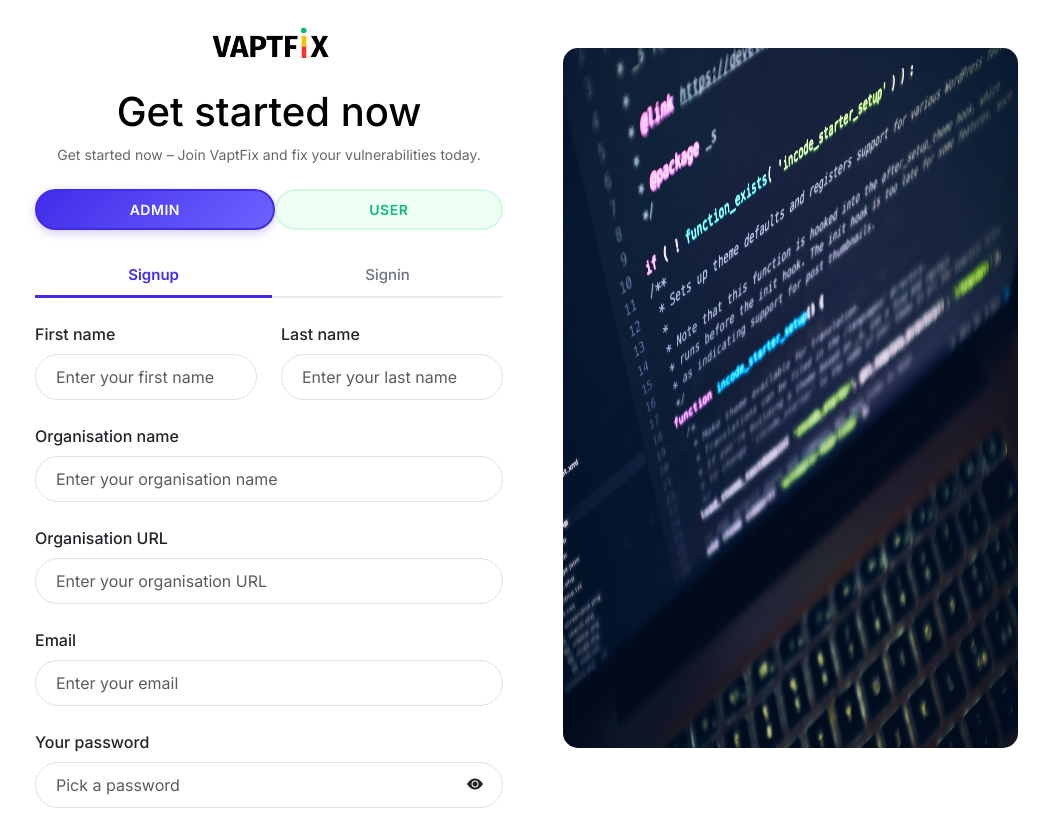
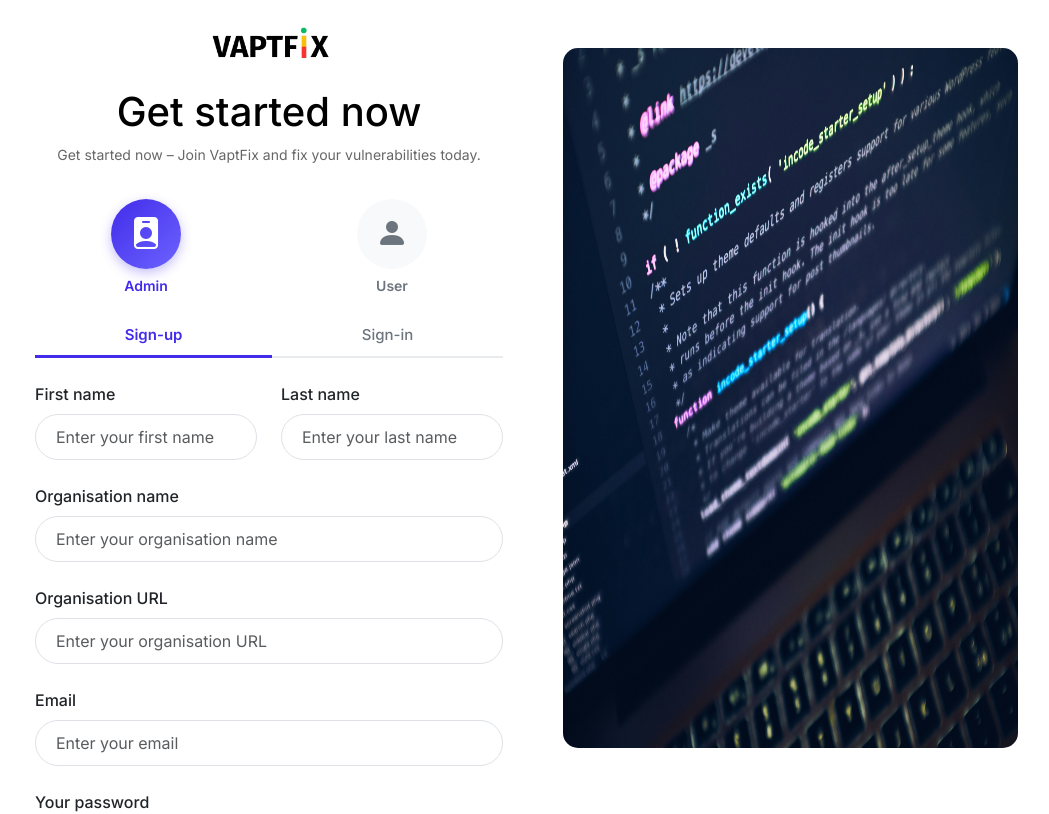
Before and after one commit to arsh321485/vapt-frontend, a Vue app in the folder vapt-fix/: page /auth in a window 1280 px wide. Shown: the top 814 px of the page, without its empty margins (83-1132 px from the left). Built offline with nearby package versions, Linux system fonts and the light colour scheme; no server answers.

Commit message:
design changed

```diff
--- a/vapt-fix/src/components/admin-component/Header.vue
+++ b/vapt-fix/src/components/admin-component/Header.vue
@@ -3,7 +3,7 @@
     <nav class="navbar navbar-expand-lg fixed-top">
     <div class="container-fluid">
 
-    <img src="@/assets/images/logo-capital-smallsize.png" alt="logo" class="me-5">
+    <img src="@/assets/images/vaptfix_white.png" alt="logo" class="me-5">
      <!-- <div class="browser-bar" style="height: 40px;">
         <img src="@/assets/images/logo-capital.png" alt="">
       </div>  -->
--- a/vapt-fix/src/views/admin-views/AuthView.vue
+++ b/vapt-fix/src/views/admin-views/AuthView.vue
@@ -17,32 +17,38 @@
           <h1 class="form-heading mb-2 text-center">{{ headingText }}</h1>
           <p class="form-subheading mb-4 text-center">{{ subheadingText }}</p>
 
-          <!-- Main Tabs: Admin | User -->
-          <ul class="nav nav-pills nav-fill mb-4 main-tabs">
-            <li class="nav-item">
-              <a
-                class="nav-link admin-tab"
+          <!-- Main Tabs: Admin | User with Profile Icons -->
+          <div class="main-tabs-container mb-2">
+            <div class="row">
+              <div class="col-6">
+                <div
+                  class="profile-tab"
                   :class="{ active: activeMainTab === 'admin' }"
-                @click.prevent="switchMainTab('admin')"
-                href="#"
+                  @click="switchMainTab('admin')"
                 >
-                Admin
-              </a>
-            </li>
-            <li class="nav-item">
-              <a
-                class="nav-link user-tab"
+                  <div class="profile-icon-wrapper">
+                    <i class="bi bi-person-badge-fill profile-icon"></i>
+                  </div>
+                  <p class="profile-label">Admin</p>
+                </div>
+              </div>
+              <div class="col-6">
+                <div
+                  class="profile-tab"
                   :class="{ active: activeMainTab === 'user' }"
-                @click.prevent="switchMainTab('user')"
-                href="#"
+                  @click="switchMainTab('user')"
                 >
-                User
-              </a>
-            </li>
-          </ul>
+                  <div class="profile-icon-wrapper">
+                    <i class="bi bi-person-fill profile-icon"></i>
+                  </div>
+                  <p class="profile-label">User</p>
+                </div>
+              </div>
+            </div>
+          </div>
 
           <!-- Sub Tabs: Signup | Signin -->
-          <ul class="nav nav-pills nav-fill mb-4 sub-tabs">
+          <ul class="nav nav-pills nav-fill mb-3 sub-tabs">
             <li class="nav-item">
               <a
                 class="nav-link"
@@ -50,7 +56,7 @@
                 @click.prevent="switchSubTab('signup')"
                 href="#"
               >
-                Signup
+                Sign-up
               </a>
             </li>
             <li class="nav-item">
@@ -60,7 +66,7 @@
                 @click.prevent="switchSubTab('signin')"
                 href="#"
               >
-                Signin
+                Sign-in
               </a>
             </li>
           </ul>
@@ -89,6 +95,14 @@
               <div class="mb-3 mt-4">
                 <label class="form-label">Organisation URL</label>
                 <input type="url" class="form-control" v-model="currentForm.organisation_url" placeholder="Enter your organisation URL" required />
+              </div>
+            </template>
+
+            <!-- User Signup Fields -->
+            <template v-if="!isAdmin && isSignup">
+              <div class="mb-3">
+                <label class="form-label">Name</label>
+                <input type="text" class="form-control" v-model="currentForm.name" placeholder="Enter your name" required />
               </div>
             </template>
 
@@ -144,7 +158,7 @@
             </template>
 
             <!-- reCAPTCHA -->
-            <div :id="recaptchaContainerId" class="mb-3"></div>
+            <div :id="recaptchaContainerId" :key="recaptchaContainerId" class="mb-3"></div>
 
             <!-- Submit Button -->
             <button type="submit" class="btn btn-vaptfix w-100 py-2 mt-3" :disabled="loading">
@@ -160,8 +174,16 @@
             <hr class="flex-grow-1">
           </div>
 
-          <!-- Google OAuth Button -->
-          <div :id="googleButtonId" class="mt-3">
+          <!-- Google OAuth Button - Admin -->
+          <div v-if="isAdmin" :id="googleButtonId" class="mt-3">
+            <button type="button" class="btn btn-outline-dark rounded-pill mb-2 w-100">
+              <img src="@/assets/images/google-icon.png" style="height: 23px; width: 23px; margin-top: -1px;" />
+              {{ googleButtonText }}
+            </button>
+          </div>
+
+          <!-- Google OAuth Button - User -->
+          <div v-else :id="googleButtonId" class="mt-3">
             <button type="button" class="btn btn-outline-dark rounded-pill mb-2 w-100">
               <img src="@/assets/images/google-icon.png" style="height: 23px; width: 23px; margin-top: -1px;" />
               {{ googleButtonText }}
@@ -169,7 +191,7 @@
           </div>
 
           <!-- Toggle Link (Signup ↔ Signin) -->
-          <p class="text-center pt-3 mt-2">
+          <!-- <p class="text-center pt-3 mt-2">
             <template v-if="isSignup">
               Already have an account?
               <a href="#" @click.prevent="switchSubTab('signin')" class="text-decoration-none" style="color: #422CE9;">
@@ -182,7 +204,7 @@
                 Signup
               </a>
             </template>
-          </p>
+          </p> -->
         </div>
 
         <!-- Right Image Section -->
@@ -224,6 +246,7 @@ export default {
         password: ''
       },
       userSignupForm: {
+        name: '',
         email: '',
         password: '',
         confirm_password: ''
@@ -242,6 +265,7 @@ export default {
 
       loading: false,
       recaptchaReady: false,
+      recaptchaWidgetId: null,
       authStore: useAuthStore()
     };
   },
@@ -358,9 +382,9 @@ export default {
         }
       }
 
-      // reCAPTCHA validation (only for admin)
-      if (this.isAdmin && window.grecaptcha) {
-        const recaptchaResponse = window.grecaptcha.getResponse();
+      // reCAPTCHA validation (for all forms)
+      if (window.grecaptcha && this.recaptchaWidgetId !== null) {
+        const recaptchaResponse = window.grecaptcha.getResponse(this.recaptchaWidgetId);
         if (!recaptchaResponse) {
           Swal.fire('Error', 'Please verify you are not a robot', 'error');
           return false;
@@ -422,8 +446,10 @@ export default {
           }
         }
 
-        Swal.fire('Error', errorMessage, 'error');
-        if (window.grecaptcha) window.grecaptcha.reset();
+        Swal.fire(errorMessage);
+        if (window.grecaptcha && this.recaptchaWidgetId !== null) {
+          window.grecaptcha.reset(this.recaptchaWidgetId);
+        }
       }
     },
 
@@ -442,7 +468,9 @@ export default {
         await this.checkAndRedirect();
       } else {
         Swal.fire('Error', result.message || 'Login failed', 'error');
-        if (window.grecaptcha) window.grecaptcha.reset();
+        if (window.grecaptcha && this.recaptchaWidgetId !== null) {
+          window.grecaptcha.reset(this.recaptchaWidgetId);
+        }
       }
     },
 
@@ -457,7 +485,13 @@ export default {
           return;
         }
 
+        // Redirect based on user type
+        if (this.isAdmin) {
           await this.checkAndRedirect();
+        } else {
+          // User Google OAuth - redirect to user dashboard
+          this.$router.push('/userdashboard');
+        }
       } catch (error) {
         console.error('Google login error:', error);
         Swal.fire('Error', 'Something went wrong during Google login', 'error');
@@ -512,26 +546,47 @@ export default {
 
     // Initialize reCAPTCHA
     initializeRecaptcha() {
-      if (!window.grecaptcha || !this.isAdmin) return;
+      if (!window.grecaptcha || !window.grecaptcha.render) return;
 
+      this.$nextTick(() => {
         const container = document.getElementById(this.recaptchaContainerId);
-      if (!container) return;
+        if (!container) {
+          console.warn('⚠️ reCAPTCHA container not found:', this.recaptchaContainerId);
+          return;
+        }
 
         // Clear existing reCAPTCHA if any
         container.innerHTML = '';
 
         try {
-        window.grecaptcha.render(container, {
+          // Render new reCAPTCHA widget and store the widget ID
+          this.recaptchaWidgetId = window.grecaptcha.render(container, {
             sitekey: '6LevYjAsAAAAAH5H0o33_0IvZAbvvOiZ82ZwA8ny'
           });
 
           this.recaptchaReady = true;
+          console.log('✅ reCAPTCHA rendered for:', this.recaptchaContainerId, 'Widget ID:', this.recaptchaWidgetId);
         } catch (error) {
-        console.error('reCAPTCHA render error:', error);
+          console.error('❌ reCAPTCHA render error:', error);
         }
+      });
     },
 
     reinitializeRecaptcha() {
+      // Reset and destroy previous reCAPTCHA widget if it exists
+      if (window.grecaptcha && this.recaptchaWidgetId !== null) {
+        try {
+          window.grecaptcha.reset(this.recaptchaWidgetId);
+          console.log('🔄 reCAPTCHA reset');
+        } catch (e) {
+          console.warn('⚠️ reCAPTCHA reset error:', e);
+        }
+      }
+
+      // Clear widget ID
+      this.recaptchaWidgetId = null;
+
+      // Reinitialize with new container
       this.$nextTick(() => {
         this.initializeRecaptcha();
       });
@@ -572,9 +627,9 @@ export default {
   },
 
   beforeUnmount() {
-    if (window.grecaptcha) {
+    if (window.grecaptcha && this.recaptchaWidgetId !== null) {
       try {
-        window.grecaptcha.reset();
+        window.grecaptcha.reset(this.recaptchaWidgetId);
       } catch (e) {
         console.error('Error resetting reCAPTCHA:', e);
       }
@@ -584,47 +639,63 @@ export default {
 </script>
 
 <style scoped>
-/* Main Tabs - Compact colorful badges */
-.main-tabs .nav-link {
-  border-radius: 25px;
-  padding: 8px 18px;
-  font-weight: 600;
-  border: 2px solid transparent;
-  transition: all 0.3s ease;
-  font-size: 14px;
-  text-transform: uppercase;
-  letter-spacing: 0.5px;
+/* Profile Tabs with Icons */
+.main-tabs-container {
+  margin-bottom: 0.5rem;
 }
 
-.main-tabs .admin-tab {
-  background: #F0F0FF;
-  color: #422CE9;
-  border-color: #E0E0FF;
+.profile-tab {
+  text-align: center;
+  cursor: pointer;
+  padding: 10px;
+  transition: all 0.3s ease;
+  border-radius: 12px;
 }
 
-.main-tabs .admin-tab.active {
-  background: linear-gradient(135deg, #422CE9, #6C63FF);
-  color: #fff;
-  border-color: #422CE9;
-  box-shadow: 0 3px 8px rgba(66, 44, 233, 0.25);
+.profile-tab:hover {
+  background-color: #f8f9fa;
 }
 
-.main-tabs .user-tab {
-  background: #F0FFF4;
-  color: #10B981;
-  border-color: #D1FAE5;
+.profile-icon-wrapper {
+  margin-bottom: 6px;
+  width: 70px;
+  height: 70px;
+  display: inline-flex;
+  align-items: center;
+  justify-content: center;
+  border-radius: 50%;
+  transition: all 0.3s ease;
 }
 
-.main-tabs .user-tab.active {
-  background: linear-gradient(135deg, #10B981, #14B8A6);
-  color: #fff;
-  border-color: #10B981;
-  box-shadow: 0 3px 8px rgba(16, 185, 129, 0.25);
+.profile-icon {
+  font-size: 32px;
+  color: #6c757d;
+  transition: all 0.3s ease;
 }
 
-.main-tabs .nav-link:hover:not(.active) {
-  transform: translateY(-1px);
-  box-shadow: 0 2px 6px rgba(0, 0, 0, 0.08);
+.profile-tab.active .profile-icon {
+  color: #fff;
+}
+
+.profile-tab.active .profile-icon-wrapper {
+  background: linear-gradient(135deg, #422CE9, #6C63FF);
+  box-shadow: 0 4px 12px rgba(66, 44, 233, 0.3);
+}
+
+.profile-tab:not(.active) .profile-icon-wrapper {
+  background: #f8f9fa;
+}
+
+.profile-label {
+  margin: 0;
+  font-weight: 600;
+  font-size: 14px;
+  color: #6c757d;
+  transition: color 0.3s ease;
+}
+
+.profile-tab.active .profile-label {
+  color: #422CE9;
 }
 
 /* Sub Tabs - Simple underline style */
```
Also changed, not shown: vapt-fix/src/assets/images/vaptfix_white.png (added). Lines whose indentation alone changed are shown as unchanged.
